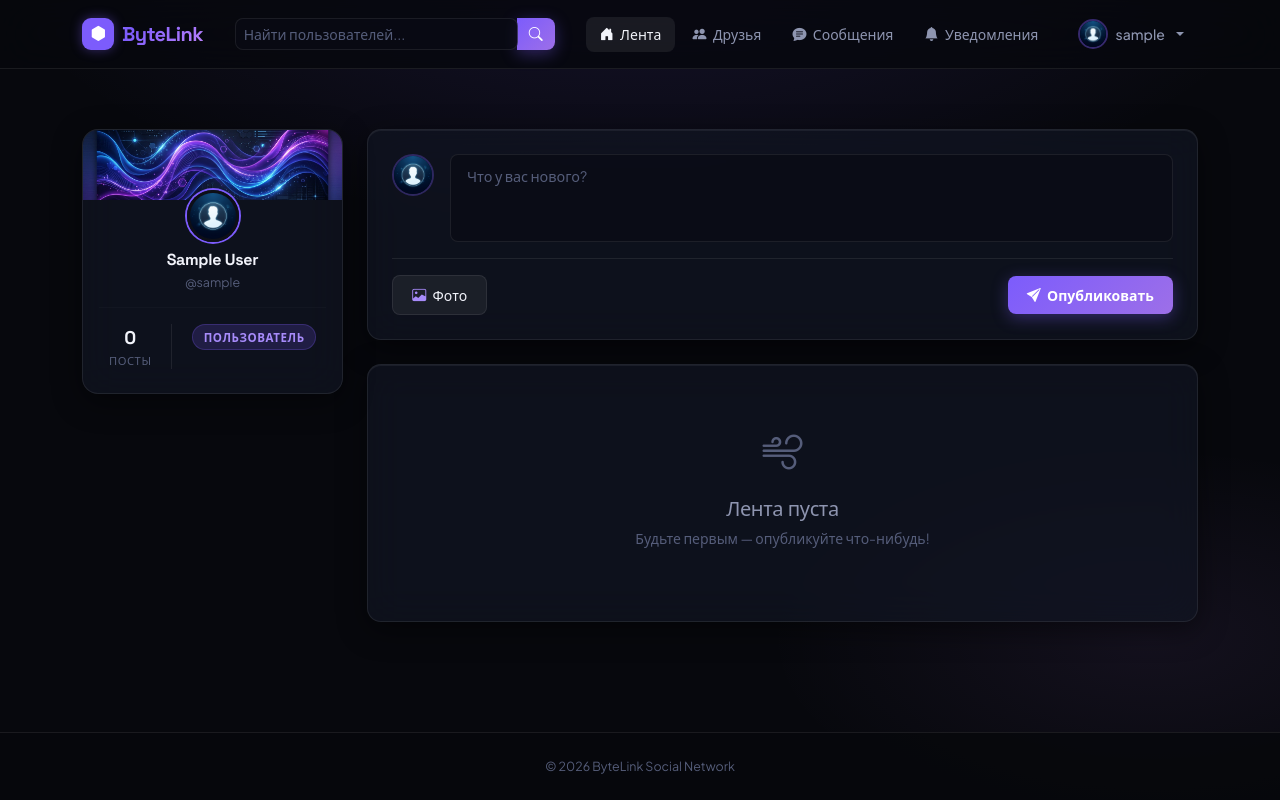
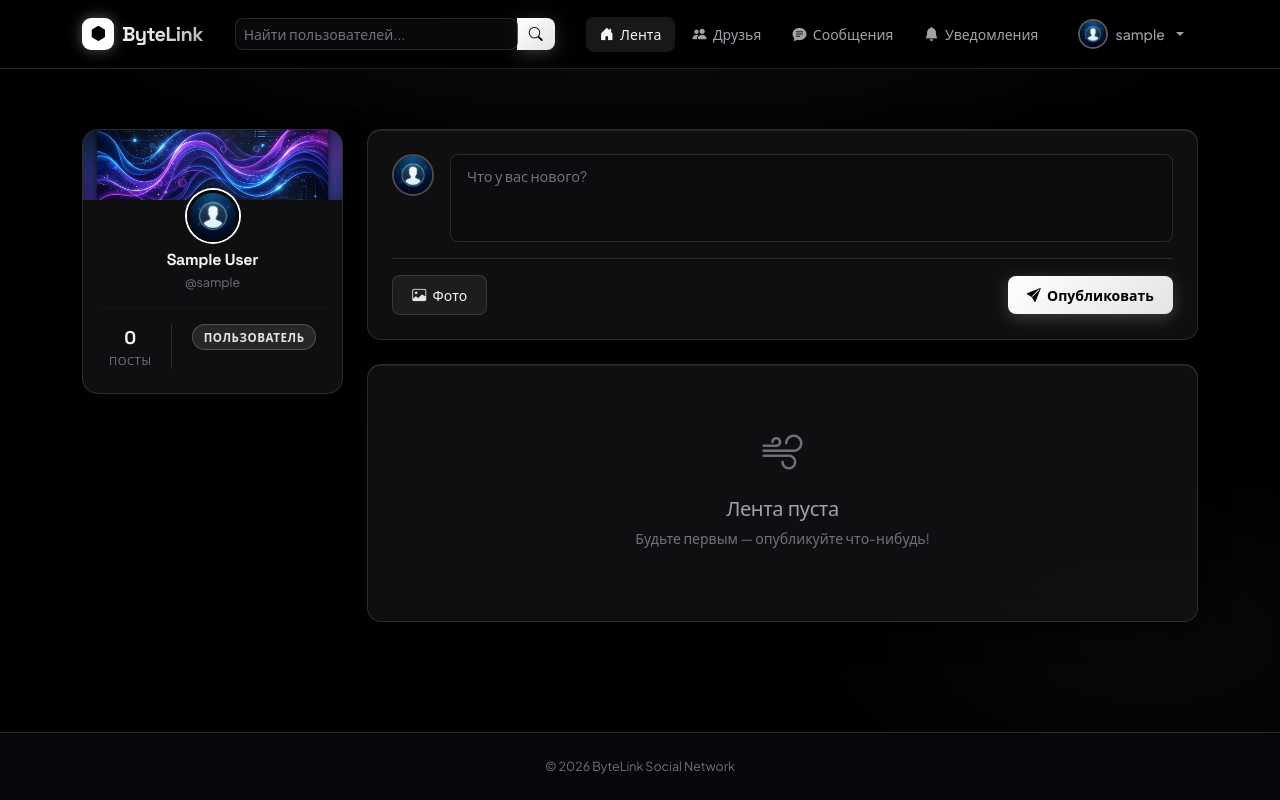
Before and after one commit to good2222/ByteLink, a Django app: page / in a window 1280 px wide. Run offline with Django 5.2, Linux system fonts and the light colour scheme; the visitor is signed in with stand-in values (Sample User, id 1); data comes from the database, SQL or seed files in the repository; data that the repository does not hold is empty.

Commit message:
Design: Switch to full obsidian black monochrome theme (zero blue tones)

```diff
--- a/apps/users/views.py
+++ b/apps/users/views.py
@@ -12,9 +12,6 @@ from apps.posts.models import Post
 from apps.posts.forms import PostForm, CommentForm
 
 
-# ──────────────────────────────────────────────
-# Регистрация
-# ──────────────────────────────────────────────
 class RegisterView(CreateView):
     model = CustomUser
     form_class = CustomUserCreationForm
@@ -32,9 +29,6 @@ class RegisterView(CreateView):
         return super().dispatch(request, *args, **kwargs)
 
 
-# ──────────────────────────────────────────────
-# Главная страница / Лента
-# ──────────────────────────────────────────────
 class HomeView(LoginRequiredMixin, TemplateView):
     template_name = 'home.html'
 
@@ -45,7 +39,6 @@ class HomeView(LoginRequiredMixin, TemplateView):
 
         friends = self.request.user.get_friends()
 
-        # Лента: посты текущего пользователя + посты друзей
         posts = (
             Post.objects
             .select_related('author')
@@ -60,9 +53,6 @@ class HomeView(LoginRequiredMixin, TemplateView):
         return context
 
 
-# ──────────────────────────────────────────────
-# Профиль пользователя
-# ──────────────────────────────────────────────
 class ProfileView(LoginRequiredMixin, DetailView):
     model = CustomUser
     template_name = 'users/profile.html'
@@ -86,19 +76,16 @@ class ProfileView(LoginRequiredMixin, DetailView):
             post.is_liked = post.is_liked_by(self.request.user)
         context['user_posts'] = posts
         context['is_own_profile'] = self.object == self.request.user
-        context['friends'] = self.object.get_friends()[:6]  # первые 6 для виджета
+        context['friends'] = self.object.get_friends()[:6]
         context['friends_count'] = self.object.get_friends().count()
 
-        # Статус дружбы между текущим пользователем и владельцем профиля
         if not context['is_own_profile']:
             me = self.request.user
             other = self.object
-            # Ищем заявку в любую сторону
             req = FriendRequest.objects.filter(
                 Q(from_user=me, to_user=other) | Q(from_user=other, to_user=me)
             ).first()
             context['friend_request'] = req
-            # Удобные флаги для шаблона
             if req:
                 context['are_friends'] = req.status == 'accepted'
                 context['request_pending_sent'] = req.status == 'pending' and req.from_user == me
@@ -111,9 +98,7 @@ class ProfileView(LoginRequiredMixin, DetailView):
         return context
 
 
-# ──────────────────────────────────────────────
-# Редактирование профиля
-# ──────────────────────────────────────────────
+
 class ProfileEditView(LoginRequiredMixin, UpdateView):
     model = CustomUser
     form_class = UserProfileForm
@@ -126,9 +111,6 @@ class ProfileEditView(LoginRequiredMixin, UpdateView):
         return reverse_lazy('profile', kwargs={'username': self.request.user.username})
 
 
-# ──────────────────────────────────────────────
-# Поиск пользователей
-# ──────────────────────────────────────────────
 class UserSearchView(LoginRequiredMixin, ListView):
     template_name = 'users/search.html'
     context_object_name = 'results'
@@ -155,9 +137,6 @@ class UserSearchView(LoginRequiredMixin, ListView):
         return context
 
 
-# ──────────────────────────────────────────────
-# Список друзей
-# ──────────────────────────────────────────────
 class FriendsListView(LoginRequiredMixin, View):
     def get(self, request, username):
         profile_user = get_object_or_404(CustomUser, username=username)
@@ -168,9 +147,6 @@ class FriendsListView(LoginRequiredMixin, View):
         })
 
 
-# ──────────────────────────────────────────────
-# Входящие заявки в друзья
-# ──────────────────────────────────────────────
 class FriendRequestsView(LoginRequiredMixin, View):
     def get(self, request):
         incoming = FriendRequest.objects.filter(
@@ -181,9 +157,6 @@ class FriendRequestsView(LoginRequiredMixin, View):
         })
 
 
-# ──────────────────────────────────────────────
-# Отправить заявку в друзья
-# ──────────────────────────────────────────────
 class SendFriendRequestView(LoginRequiredMixin, View):
     def post(self, request, username):
         to_user = get_object_or_404(CustomUser, username=username)
@@ -191,7 +164,6 @@ class SendFriendRequestView(LoginRequiredMixin, View):
             messages.error(request, 'Нельзя добавить себя в друзья.')
             return redirect('profile', username=username)
 
-        # Не создаём дубли
         existing = FriendRequest.objects.filter(
             Q(from_user=request.user, to_user=to_user) |
             Q(from_user=to_user, to_user=request.user)
@@ -199,7 +171,6 @@ class SendFriendRequestView(LoginRequiredMixin, View):
 
         if existing:
             if existing.status == 'declined' and existing.from_user == request.user:
-                # Повторная отправка после отказа
                 existing.status = 'pending'
                 existing.save()
                 messages.success(request, f'Заявка отправлена пользователю {to_user.username}.')
@@ -211,10 +182,6 @@ class SendFriendRequestView(LoginRequiredMixin, View):
 
         return redirect('profile', username=username)
 
-
-# ──────────────────────────────────────────────
-# Принять заявку
-# ──────────────────────────────────────────────
 class AcceptFriendRequestView(LoginRequiredMixin, View):
     def post(self, request, pk):
         freq = get_object_or_404(FriendRequest, pk=pk, to_user=request.user, status='pending')
@@ -224,9 +191,6 @@ class AcceptFriendRequestView(LoginRequiredMixin, View):
         return redirect(request.META.get('HTTP_REFERER', 'friend_requests'))
 
 
-# ──────────────────────────────────────────────
-# Отклонить заявку
-# ──────────────────────────────────────────────
 class DeclineFriendRequestView(LoginRequiredMixin, View):
     def post(self, request, pk):
         freq = get_object_or_404(FriendRequest, pk=pk, to_user=request.user, status='pending')
@@ -236,9 +200,6 @@ class DeclineFriendRequestView(LoginRequiredMixin, View):
         return redirect(request.META.get('HTTP_REFERER', 'friend_requests'))
 
 
-# ──────────────────────────────────────────────
-# Удалить из друзей
-# ──────────────────────────────────────────────
 class RemoveFriendView(LoginRequiredMixin, View):
     def post(self, request, username):
         other = get_object_or_404(CustomUser, username=username)
--- a/static/css/style.css
+++ b/static/css/style.css
@@ -8,38 +8,38 @@
    1. CSS Variables / Design Tokens
    -------------------------------------------------------------------------- */
 :root {
-  --bg:          #07080d;
-  --bg-2:        #0d0f18;
-  --bg-3:        #12151f;
+  --bg:          #000000;
+  --bg-2:        #09090b;
+  --bg-3:        #121215;
 
-  --surface:     rgba(17, 21, 34, 0.72);
-  --surface-2:   rgba(24, 29, 46, 0.85);
-  --surface-hov: rgba(30, 36, 56, 0.90);
+  --surface:     rgba(20, 20, 24, 0.78);
+  --surface-2:   rgba(28, 28, 34, 0.88);
+  --surface-hov: rgba(38, 38, 44, 0.95);
 
-  --border:      rgba(255, 255, 255, 0.08);
-  --border-glow: rgba(130, 100, 255, 0.30);
+  --border:      rgba(255, 255, 255, 0.12);
+  --border-glow: rgba(255, 255, 255, 0.35);
 
-  --accent:      #7c5cfc;
-  --accent-2:    #a78bfa;
-  --accent-3:    #c084fc;
-  --accent-soft: rgba(124, 92, 252, 0.18);
+  --accent:      #ffffff;
+  --accent-2:    #e4e4e7;
+  --accent-3:    #a1a1aa;
+  --accent-soft: rgba(255, 255, 255, 0.10);
 
-  --red:         #f43f5e;
-  --red-soft:    rgba(244, 63, 94, 0.15);
-  --green:       #22d3ee;
+  --red:         #ff3b30;
+  --red-soft:    rgba(255, 59, 48, 0.15);
+  --green:       #34c759;
 
-  --text-1:      #f1f3fa;
-  --text-2:      #8e95b0;
-  --text-3:      #555d7a;
+  --text-1:      #f4f4f5;
+  --text-2:      #a1a1aa;
+  --text-3:      #71717a;
 
   --radius-sm:   8px;
   --radius:      14px;
   --radius-lg:   20px;
   --radius-xl:   28px;
 
-  --shadow-sm:   0 2px 10px rgba(0,0,0,.35);
-  --shadow:      0 8px 30px rgba(0,0,0,.45);
-  --shadow-glow: 0 0 30px rgba(124,92,252,.18);
+  --shadow-sm:   0 2px 10px rgba(0,0,0,.60);
+  --shadow:      0 8px 30px rgba(0,0,0,.80);
+  --shadow-glow: 0 0 35px rgba(255,255,255,.08);
 
   --font:        'Plus Jakarta Sans', system-ui, sans-serif;
   --font-alt:    'Space Grotesk', system-ui, sans-serif;
@@ -58,8 +58,8 @@ body {
   color: var(--text-1);
   background: var(--bg);
   background-image:
-    radial-gradient(ellipse 80% 60% at 50% -10%, rgba(124,92,252,.14) 0%, transparent 65%),
-    radial-gradient(ellipse 50% 40% at 90% 80%, rgba(192,132,252,.07) 0%, transparent 60%);
+    radial-gradient(ellipse 80% 60% at 50% -10%, rgba(255,255,255,.06) 0%, transparent 65%),
+    radial-gradient(ellipse 50% 40% at 90% 80%, rgba(255,255,255,.03) 0%, transparent 60%);
   background-attachment: fixed;
   min-height: 100vh;
   display: flex;
@@ -79,7 +79,7 @@ h1,h2,h3,h4,h5,h6 { font-family: var(--font-alt); letter-spacing: -.02em; }
    -------------------------------------------------------------------------- */
 ::-webkit-scrollbar { width: 6px; }
 ::-webkit-scrollbar-track { background: var(--bg-2); }
-::-webkit-scrollbar-thumb { background: rgba(124,92,252,.4); border-radius: 3px; }
+::-webkit-scrollbar-thumb { background: rgba(255,255,255,.25); border-radius: 3px; }
 
 /* --------------------------------------------------------------------------
    4. Glassmorphism Card
@@ -90,7 +90,7 @@ h1,h2,h3,h4,h5,h6 { font-family: var(--font-alt); letter-spacing: -.02em; }
   -webkit-backdrop-filter: blur(18px) saturate(1.4);
   border: 1px solid var(--border);
   border-radius: var(--radius);
-  box-shadow: var(--shadow), inset 0 1px 0 rgba(255,255,255,.06);
+  box-shadow: var(--shadow), inset 0 1px 0 rgba(255,255,255,.08);
   transition: border-color .25s, box-shadow .25s, transform .25s;
 }
 .glass:hover { border-color: var(--border-glow); box-shadow: var(--shadow), var(--shadow-glow); }
@@ -105,7 +105,7 @@ h1,h2,h3,h4,h5,h6 { font-family: var(--font-alt); letter-spacing: -.02em; }
    5. Navbar
    -------------------------------------------------------------------------- */
 .navbar {
-  background: rgba(7,8,13,.82) !important;
+  background: rgba(0,0,0,.88) !important;
   backdrop-filter: blur(20px) saturate(1.5);
   -webkit-backdrop-filter: blur(20px) saturate(1.5);
   border-bottom: 1px solid var(--border);
@@ -120,7 +120,7 @@ h1,h2,h3,h4,h5,h6 { font-family: var(--font-alt); letter-spacing: -.02em; }
   font-weight: 700;
   font-size: 1.25rem;
   letter-spacing: -.03em;
-  background: linear-gradient(135deg, #a78bfa 0%, #7c5cfc 40%, #c084fc 100%);
+  background: linear-gradient(135deg, #ffffff 0%, #e4e4e7 60%, #a1a1aa 100%);
   -webkit-background-clip: text;
   -webkit-text-fill-color: transparent;
   background-clip: text;
@@ -130,12 +130,13 @@ h1,h2,h3,h4,h5,h6 { font-family: var(--font-alt); letter-spacing: -.02em; }
 }
 .navbar-brand .brand-icon {
   -webkit-text-fill-color: initial;
-  background: var(--accent);
+  background: #ffffff;
+  color: #000000;
   width: 32px; height: 32px;
   border-radius: 9px;
   display: flex; align-items: center; justify-content: center;
   font-size: .95rem;
-  box-shadow: 0 0 12px rgba(124,92,252,.4);
+  box-shadow: 0 0 14px rgba(255,255,255,.35);
   flex-shrink: 0;
 }
 
@@ -160,7 +161,7 @@ h1,h2,h3,h4,h5,h6 { font-family: var(--font-alt); letter-spacing: -.02em; }
   width: 30px; height: 30px;
   border-radius: 50%;
   object-fit: cover;
-  border: 2px solid rgba(124,92,252,.4);
+  border: 2px solid rgba(255,255,255,.35);
 }
 
 /* Dropdown */
@@ -181,21 +182,21 @@ h1,h2,h3,h4,h5,h6 { font-family: var(--font-alt); letter-spacing: -.02em; }
   font-weight: 500;
   transition: all .18s;
 }
-.dropdown-item:hover { background: rgba(255,255,255,.07) !important; color: var(--text-1) !important; }
+.dropdown-item:hover { background: rgba(255,255,255,.09) !important; color: var(--text-1) !important; }
 .dropdown-divider { border-color: var(--border) !important; margin: .3rem !important; }
 
 /* --------------------------------------------------------------------------
    6. Buttons
    -------------------------------------------------------------------------- */
 .btn-primary-app {
-  background: linear-gradient(135deg, #7c5cfc 0%, #9d6fe8 100%);
+  background: linear-gradient(135deg, #ffffff 0%, #e4e4e7 100%);
   border: none;
-  color: #fff !important;
-  font-weight: 600;
+  color: #000000 !important;
+  font-weight: 700;
   font-size: .875rem;
   padding: .55rem 1.2rem;
   border-radius: var(--radius-sm);
-  box-shadow: 0 4px 16px rgba(124,92,252,.35);
+  box-shadow: 0 4px 16px rgba(255,255,255,.20);
   transition: all .22s;
   cursor: pointer;
   display: inline-flex;
@@ -263,14 +265,14 @@ h1,h2,h3,h4,h5,h6 { font-family: var(--font-alt); letter-spacing: -.02em; }
 .btn-action:hover {
   color: var(--accent-2);
   background: var(--accent-soft);
-  border-color: rgba(124,92,252,.2);
+  border-color: rgba(255,255,255,.2);
 }
 
 /* --------------------------------------------------------------------------
    7. Forms
    -------------------------------------------------------------------------- */
 .form-control, .form-select, textarea {
-  background: rgba(10,12,20,.7) !important;
+  background: rgba(12,12,14,.8) !important;
   border: 1px solid var(--border) !important;
   color: var(--text-1) !important;
   border-radius: var(--radius-sm) !important;
@@ -305,7 +307,7 @@ main { flex: 1; padding: 2rem 0 4rem; }
   width: 42px; height: 42px;
   border-radius: 50%;
   object-fit: cover;
-  border: 2px solid rgba(124,92,252,.3);
+  border: 2px solid rgba(255,255,255,.25);
   flex-shrink: 0;
 }
 
@@ -430,7 +432,7 @@ main { flex: 1; padding: 2rem 0 4rem; }
   display: inline-flex; align-items: center; gap: .3rem;
   background: var(--accent-soft);
   color: var(--accent-2);
-  border: 1px solid rgba(124,92,252,.25);
+  border: 1px solid rgba(255,255,255,.2);
   border-radius: 99px;
   padding: .2rem .65rem;
   font-size: .72rem;
--- a/templates/base.html
+++ b/templates/base.html
@@ -11,7 +11,7 @@
     <link rel="preconnect" href="https://fonts.gstatic.com" crossorigin>
     <link href="https://cdn.jsdelivr.net/npm/bootstrap@5.3.3/dist/css/bootstrap.min.css" rel="stylesheet" integrity="sha384-QWTKZyjpPEjISv5WaRU9OFeRpok6YctnYmDr5pNlyT2bRjXh0JMhjY6hW+ALEwIH" crossorigin="anonymous">
     <link rel="stylesheet" href="https://cdn.jsdelivr.net/npm/bootstrap-icons@1.11.3/font/bootstrap-icons.min.css">
-    <link rel="stylesheet" href="{% static 'css/style.css' %}?v=2.3">
+    <link rel="stylesheet" href="{% static 'css/style.css' %}?v=3.0">
 
     {% block extra_css %}{% endblock %}
 </head>
@@ -22,7 +22,7 @@
     <div class="container">
         <!-- Brand -->
         <a class="navbar-brand" href="{% url 'home' %}">
-            <span class="brand-icon"><i class="bi bi-hexagon-fill text-white"></i></span>
+            <span class="brand-icon"><i class="bi bi-hexagon-fill" style="color:#000;"></i></span>
             ByteLink
         </a>
 
```
Also changed, not shown: other parts of static/css/style.css (+15 -14 lines).
